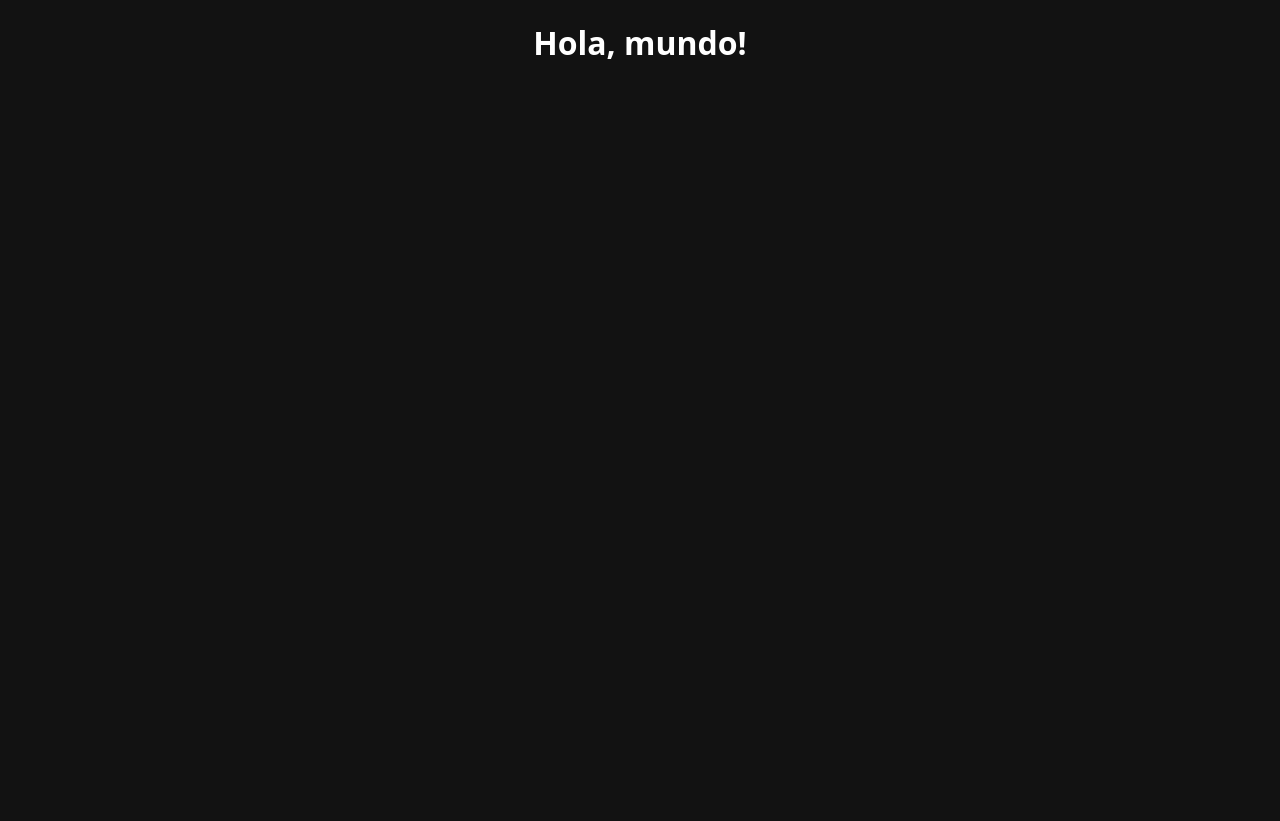
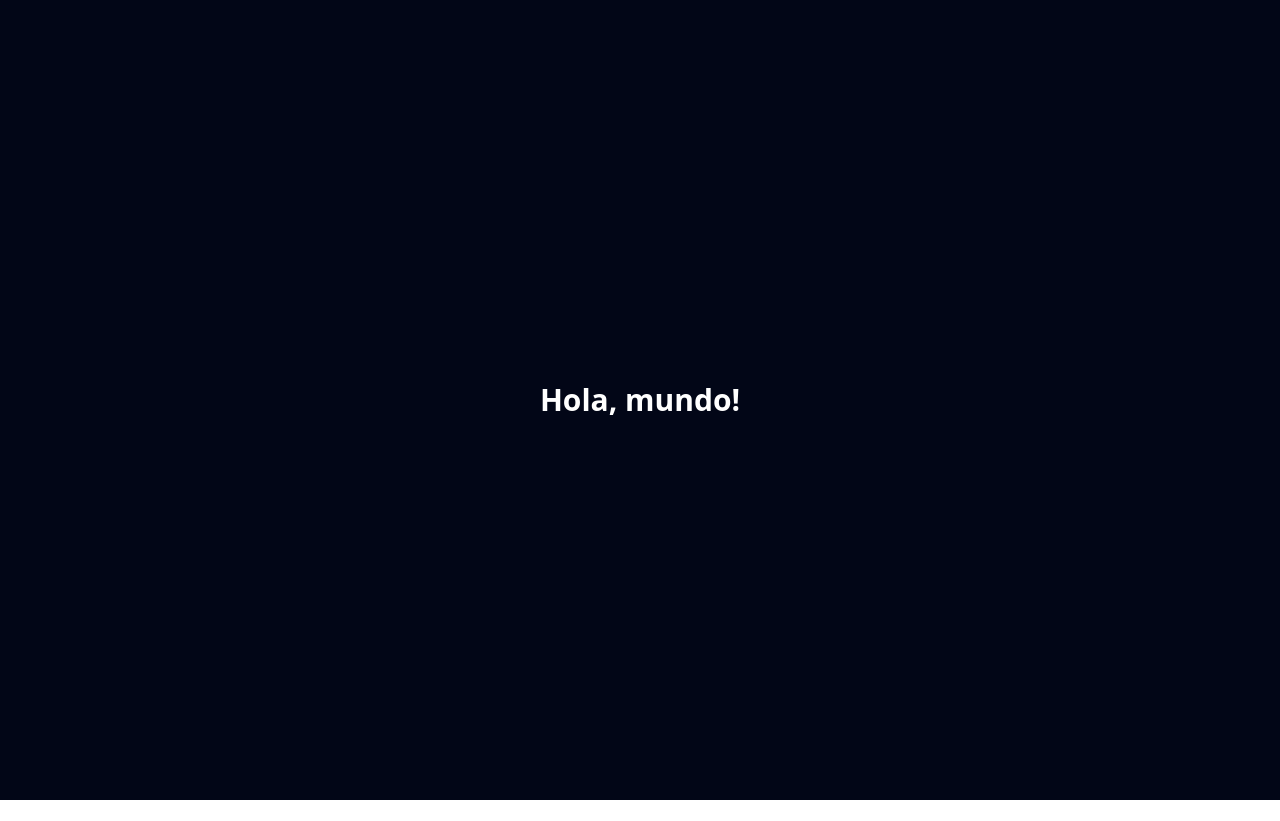
Before and after one commit to AdrianGerman/heim-components, an Astro site in the folder web/: page / in a window 1280 px wide. After the commit the page ends 800 px from the top, so only its background shows below. Built offline with nearby package versions, Linux system fonts and the light colour scheme; Astro itself is replaced by a stand-in of ours.

Commit message:
add tailwind css

```diff
--- a/web/astro.config.mjs
+++ b/web/astro.config.mjs
@@ -1,5 +1,9 @@
 // @ts-check
 import { defineConfig } from 'astro/config';
 
+import tailwind from '@astrojs/tailwind';
+
 // https://astro.build/config
-export default defineConfig({});
+export default defineConfig({
+  integrations: [tailwind()]
+});
--- a/web/package.json
+++ b/web/package.json
@@ -9,6 +9,8 @@
     "astro": "astro"
   },
   "dependencies": {
-    "astro": "^5.1.1"
+    "@astrojs/tailwind": "^5.1.4",
+    "astro": "^5.1.1",
+    "tailwindcss": "^3.4.17"
   }
 }
--- a/web/src/pages/index.astro
+++ b/web/src/pages/index.astro
@@ -3,15 +3,9 @@ import Layout from "../layouts/Layout.astro"
 ---
 
 <Layout>
-  <h1>Hola, mundo!</h1>
+  <main
+    class="bg-slate-950 text-white w-full h-full flex justify-center items-center"
+  >
+    <h1 class="text-3xl font-bold">Hola, mundo!</h1>
+  </main>
 </Layout>
-
-<style>
-  body {
-    background-color: #121212;
-    color: white;
-  }
-  h1 {
-    text-align: center;
-  }
-</style>
--- /dev/null
+++ b/web/tailwind.config.mjs
@@ -0,0 +1,8 @@
+/** @type {import('tailwindcss').Config} */
+export default {
+	content: ['./src/**/*.{astro,html,js,jsx,md,mdx,svelte,ts,tsx,vue}'],
+	theme: {
+		extend: {},
+	},
+	plugins: [],
+}
```
Also changed, not shown: 1 other file.
